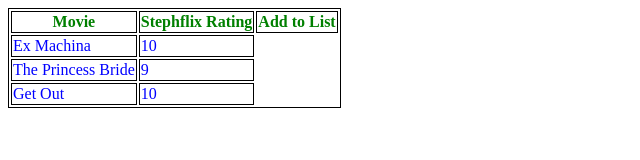
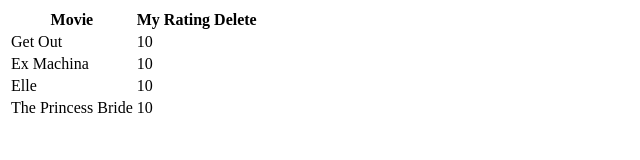
Before and after one commit to kel-dao/hw5objectlist, a plain HTML site: page index.html in a window 1280 px wide. Shown: the whole page, without its empty margins (0-640 px from the left). Drawn offline with Linux system fonts and the light colour scheme.

Commit message:
table loads from array

```diff
--- a/index.html
+++ b/index.html
@@ -1,53 +1,24 @@
 <!DOCTYPE html>
 <html>
-
     <head>
         <meta charset="utf-8">
         <meta http-equiv="X-UA-Compatible" content="IE=edge">
         <title>SF HW5</title>
         <meta name="description" content="An interactive getting started guide for Brackets.">
-        <link rel="stylesheet" href="main.css">
-        <style>
-        thead {color:green;}
-        tbody {
-            color:blue;
-            display: table-row-group;
-            vertical-align: middle;
-            border-color: inherit;
-}
-
-table, th, td {
-    border: 1px solid black;
-}
-        </style>
+         <script src="jquery-3.2.1.min.js" type="text/javascript"></script>
+        <script src="index.js" type="text/javascript"></script>
     </head>
     <body>
-        <div>
-           <table>
+        <table id="movies">
             <thead>
             <tr>
                 <th>Movie</th>
-      <th>Stephflix Rating</th>
-      <th>Add to List</th>
+                <th>My Rating</th>
+                <th>Delete</th>
             </tr>
             </thead>
-  <tbody id="movies">
-    <tr>
-      <td>Ex Machina</td>
-      <td>10</td>
-    </tr>
-    <tr>
-      <td>The Princess Bride</td>
-      <td>9</td>
-    </tr>
-    <tr>
-      <td>Get Out</td>
-      <td>10</td>
-    </tr>
+            <tbody>
             </tbody>
         </table>
-        </div>
-        <div>
-        </div>
     </body>
 </html>
--- a/index.js
+++ b/index.js
@@ -0,0 +1,19 @@
+var movies = [
+  { "name": "Get Out", "myRating": "10"},
+  { "name": "Ex Machina", "myRating": "10"},
+  { "name": "Elle", "myRating": "10"},
+  { "name": "The Princess Bride", "myRating": "10"},
+];
+
+$(document).ready(function(){
+var tbody = $('#movies tbody'),
+    props = ["name", "myRating"];
+    $.each(movies, function(i, movie) {
+var tr = $('<tr>');
+    $.each(props, function(i, prop) {
+    $('<td>').html(movie[prop]).appendTo(tr);
+  });
+    tbody.append(tr);
+    console.log(movie);
+});
+})
```
Lines whose indentation alone changed are shown as unchanged.
